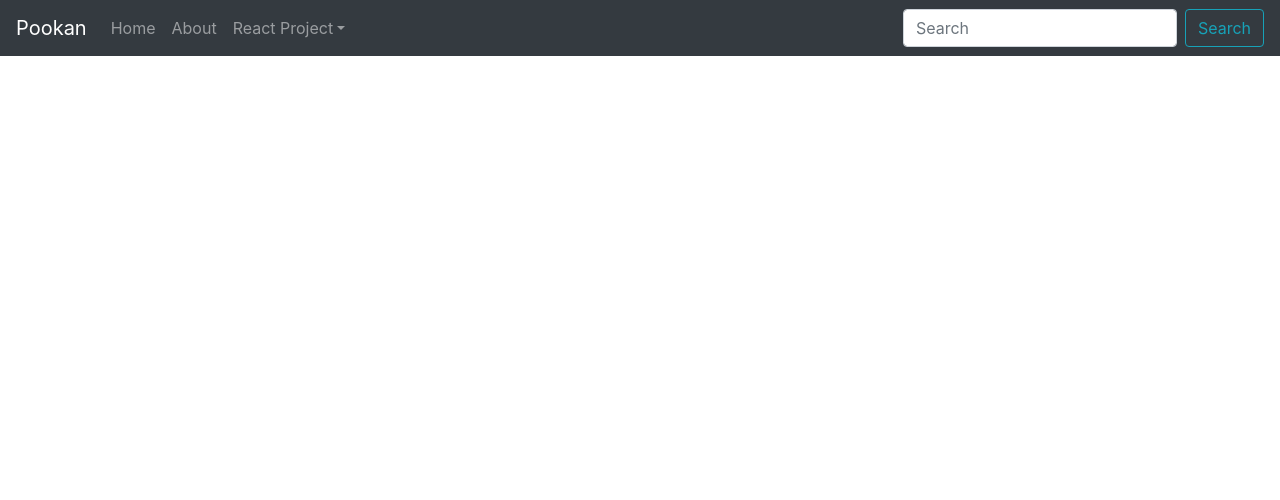
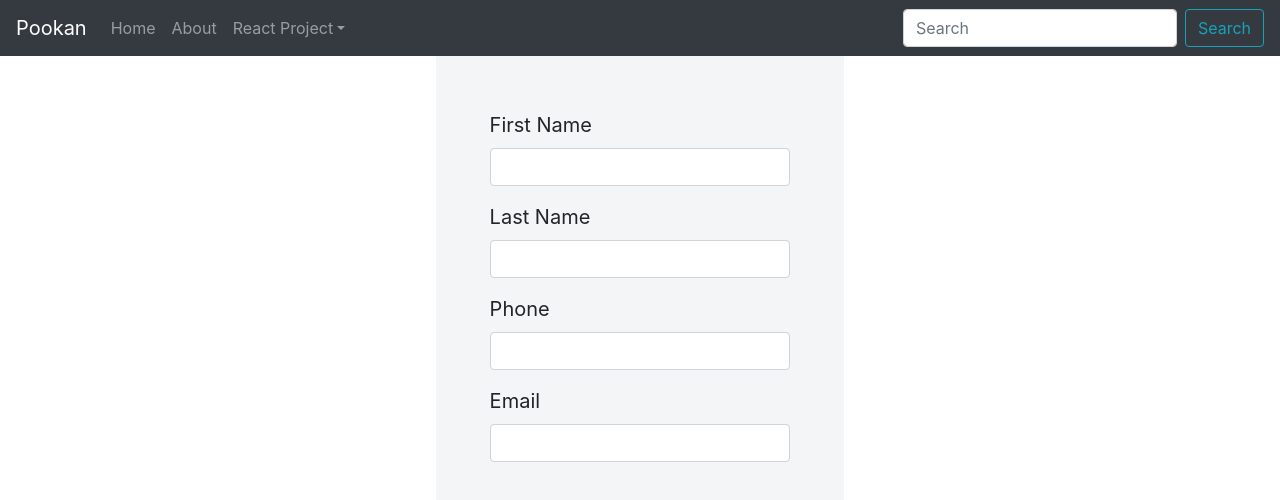
Before and after one commit to Rainstriker/OakCodeKata_codecamp_-6, a React (Create React App) app in the folder Project/React/oak_code_kata/: page /validated_form in a window 1280 px wide. Shown: the top 500 px of the page. Built offline with nearby package versions, Linux system fonts and the light colour scheme.

Commit message:
Validate Form done!

```diff
--- a/Project/React/oak_code_kata/package.json
+++ b/Project/React/oak_code_kata/package.json
@@ -10,6 +10,7 @@
     "react": "^17.0.1",
     "react-bootstrap": "^1.4.0",
     "react-dom": "^17.0.1",
+    "react-hook-form": "^6.12.2",
     "react-router-dom": "^5.2.0",
     "react-scripts": "4.0.1",
     "web-vitals": "^0.2.4"
--- a/Project/React/oak_code_kata/src/components/App/App.js
+++ b/Project/React/oak_code_kata/src/components/App/App.js
@@ -7,6 +7,7 @@ import WizardForm from '../WizardForm/WizardForm.js';
 import AutoComplete from '../AutoComplete/AutoComplete.js'
 import SearchFilter from '../SearchFilter/SearchFilter.js';
 import SampleForm from '../SampleForm/SampleForm.js';
+import ValidatedForm from '../ValidatedForm/ValidatedForm.js';
 
 function App() {
   return (
@@ -18,6 +19,7 @@ function App() {
       <Route path='/auto_complete' component={AutoComplete}/>
       <Route path='/search_filter' component={SearchFilter}/>
       <Route path='/sample_form' component={SampleForm}/>
+      <Route path='/validated_form' component={ValidatedForm}/>
     </React.Fragment>
   );
 }
--- a/Project/React/oak_code_kata/src/components/NavBar/NavBar.js
+++ b/Project/React/oak_code_kata/src/components/NavBar/NavBar.js
@@ -27,6 +27,9 @@ const NavBar = () => {
             <NavDropdown.Item as={Link} to="/sample_form">
                 Project 6 - Search and Filter List Records
             </NavDropdown.Item>
+            <NavDropdown.Item as={Link} to="/validated_form">
+                Project 7 - Form Validation
+            </NavDropdown.Item>
           </NavDropdown>
         </Nav>
         <Form inline>
--- /dev/null
+++ b/Project/React/oak_code_kata/src/components/ValidatedForm/ValidatedForm.js
@@ -0,0 +1,46 @@
+import React, { useEffect, useState } from 'react';
+import { useForm } from "react-hook-form";
+
+
+const ValidatedForm = () => {
+  const {register, errors, handleSubmit} = useForm({mode: "onBlur"});
+
+  const onSubmit = data => {
+    alert(JSON.stringify(data));
+  };
+
+  return (
+    <form style={{
+        fontSize: 20,
+        padding: 54,
+        width: 408.78,
+        height: 557.78,
+        margin: "auto",
+        backgroundColor: "#F3F5F7"
+      }} onSubmit={handleSubmit(onSubmit)}>
+      <div className="form-group">
+        <label>First Name</label>
+        <input type="text" className="form-control" name="firstName" ref={ register({required: true}) }/>
+        {errors.firstName && <p>First name is required</p>}
+      </div>
+      <div className="form-group">
+        <label>Last Name</label>
+        <input type="text" className="form-control" name="lastName" ref={ register({required: true}) }/>
+        {errors.lastName && <p>Last name is required</p>}
+      </div>
+      <div className="form-group">
+        <label>Phone</label>
+        <input type="text" className="form-control" name="phone" ref={ register({ pattern: /([0-9])\d{9}/g })}/>
+        {errors.phone && <p>Phone number is invalid</p>}
+      </div>
+      <div className="form-group">
+        <label>Email</label>
+        <input type="email" className="form-control" name="email" ref={ register({required: true, pattern: /^[\w-\.]+@([\w-]+\.)+[\w-]{2,4}$/g}) }/>
+        {errors.email && errors.email.type === "required" && <p>Email address is required</p>}
+        {errors.email && errors.email.type === "pattern" && <p>Email address is invalid</p>}
+      </div>
+    </form>
+  );
+}
+
+export default ValidatedForm;
```
Also changed, not shown: 2 other files (tests, documents, lock files or other folders).
